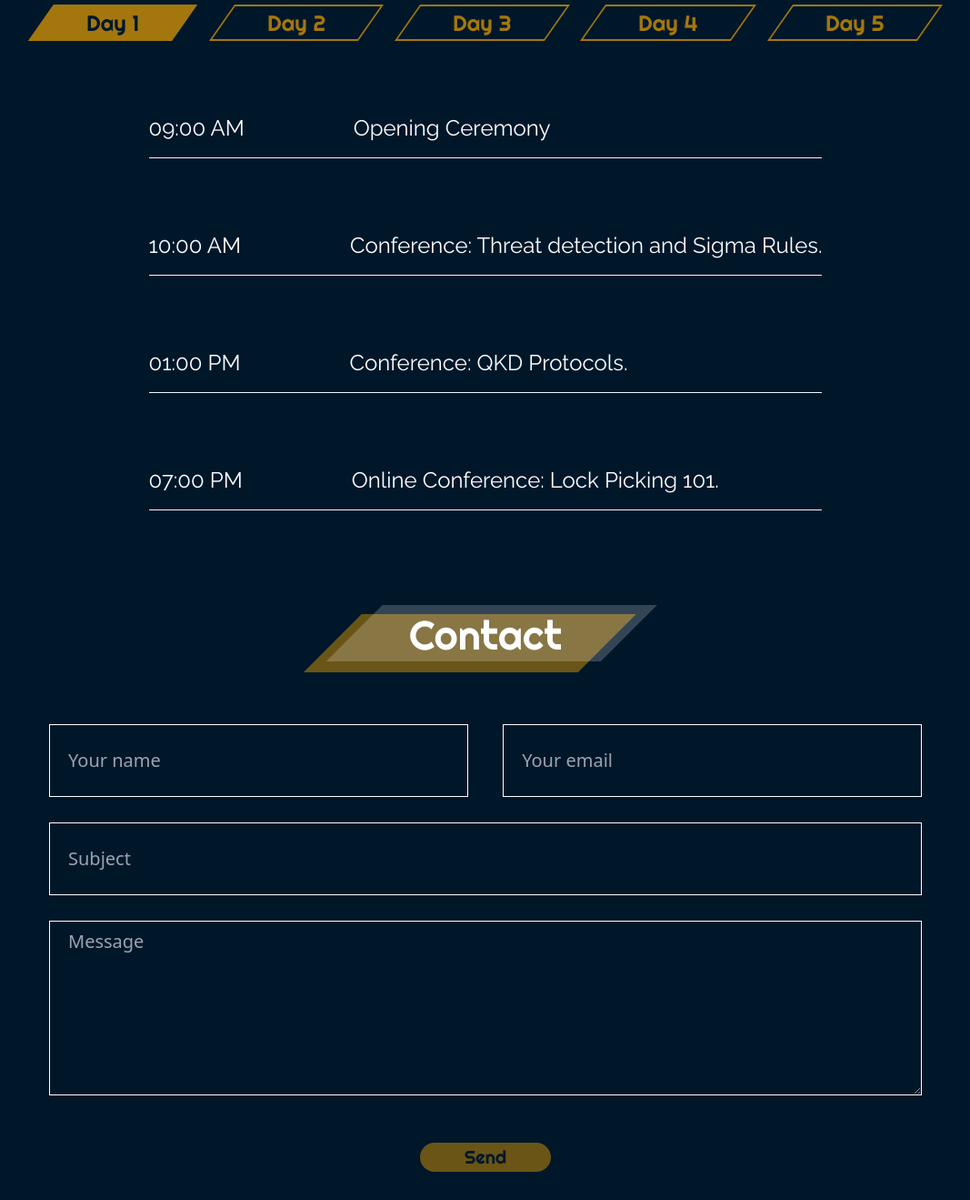
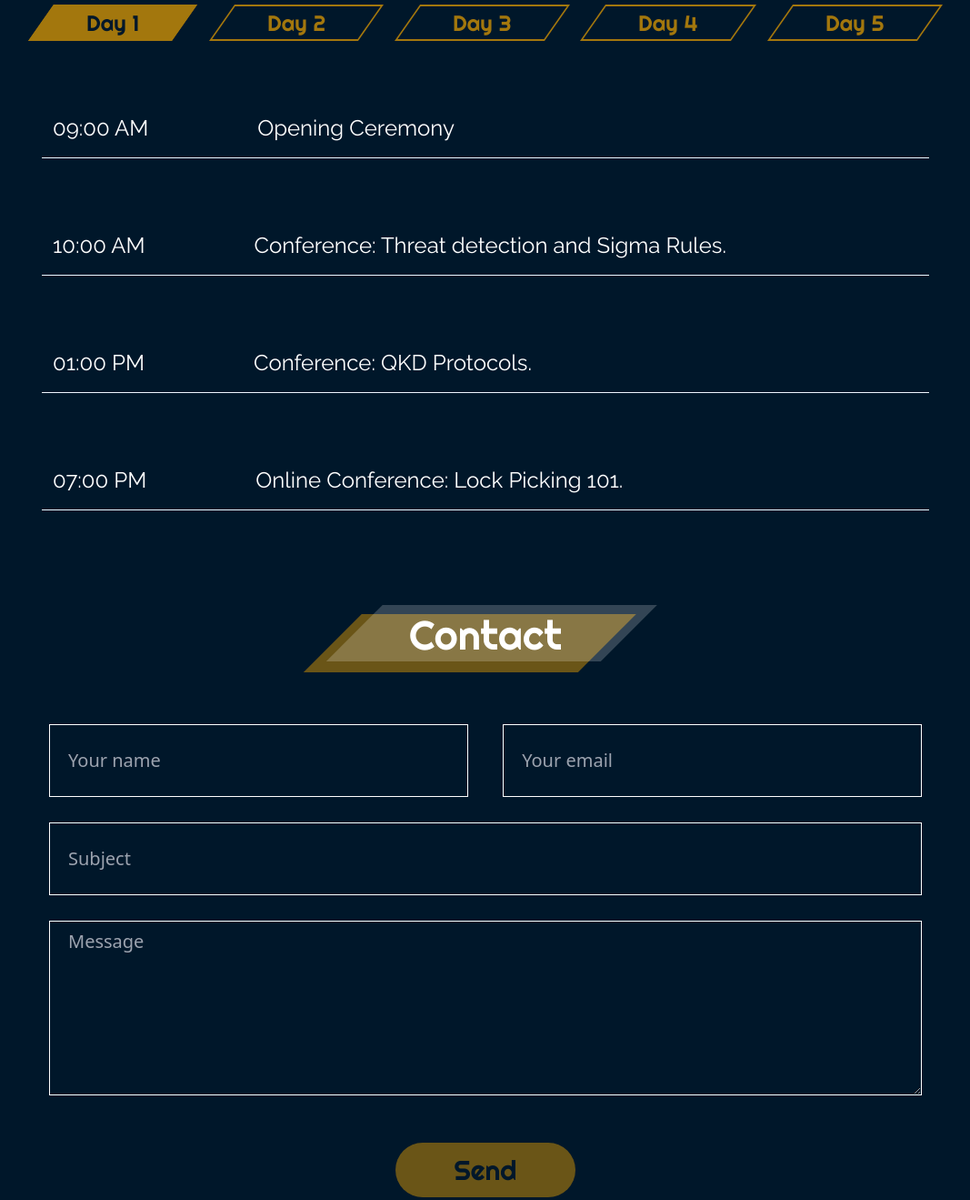
Before and after one commit to Shellmates/InfoSecWeek_2k22_Website, a website: page src/index.html in a window 1280 px wide. Shown: the part 1480-2799 px from the top of the page at 91% size, without its empty margins (106-1173 px from the left). Drawn offline with Linux system fonts and the light colour scheme.

Commit message:
merging agenda V2, some modifications in UI

```diff
--- a/src/index.html
+++ b/src/index.html
@@ -148,6 +148,7 @@
                 <Button class=" border-2 border-gold py-0.5 px-8 sm:px-12 text-[#A3770D] skew-x-[-35deg] hover:bg-[#A3770D] hover:text-[#00172A]"><p class="skew-x-[35deg]">Day 5</p></Button>
 
             </div>
+        <div class="container mx-auto">
 
                   <div class="text-white day0 sm:mx-20 lg:mx-28">
 
@@ -260,6 +261,7 @@
                   </div>
         </div>
         </div>
+      </div>
     </section>
     <!--End Of Agenda Section-->
 
@@ -302,7 +304,7 @@
           class="message-form h-48 pl-5 pt-2 w-full mb-6"
           placeholder="Message"
         ></textarea>
-        <button type="submit" class="submit-form md:w-36 w-20 h-8 rounded-2xl">
+        <button type="submit" class="submit-form px-16 py-4 rounded-full">
           Send
         </button>
       </form>
--- a/src/styles.css
+++ b/src/styles.css
@@ -107,7 +107,7 @@
   background-color: #a3770da6;
   color: #00172a;
   font-family: "Righteous", cursive;
-  font-size: 20px;
+  font-size: 30px;
 }
 
 .footer {
```
Also changed, not shown: public/styles.css. Lines whose indentation alone changed are shown as unchanged.
